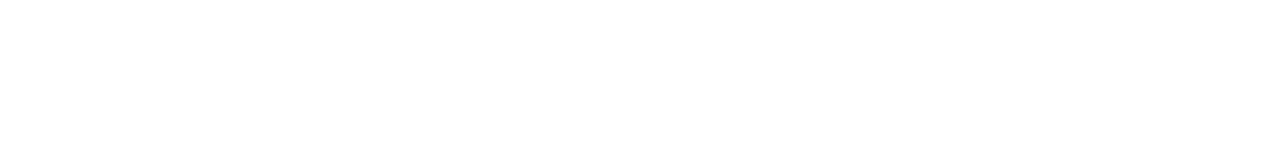
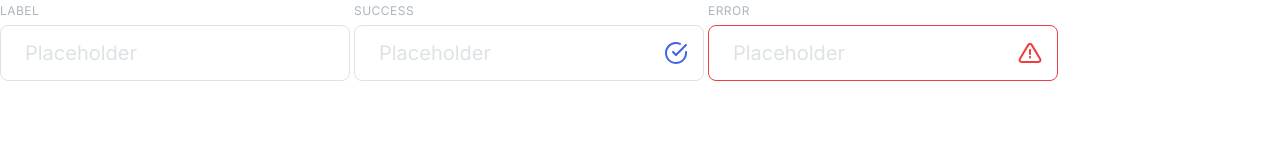
Before and after one commit to js-tasks-ru/htmlcss-20240216_kseniya4, a website: page 07-lection5/04-input/index.html in a window 1280 px wide. Drawn offline with Linux system fonts and the light colour scheme.

Commit message:
added solution for input Lection 5

```diff
--- a/07-lection5/04-input/index.html
+++ b/07-lection5/04-input/index.html
@@ -2,10 +2,28 @@
 <!-- Страница с полем ввода -->
 <html lang="ru">
     <head>
+        <title>Поле ввода</title>
         <link rel="stylesheet" href="../../assets/css/main.css">
         <link rel="stylesheet" href="./input.css">
     </head>
     <body>
-
+        <div class="input">
+            <label for="input-default" class="input__label">Label</label>
+            <input id="input-default" type="text" placeholder="Placeholder" class="input__field"/>
+        </div>
+        <div class="input">
+            <label for="input-success" class="input__label">Success</label>
+            <input id="input-success" type="text" placeholder="Placeholder" class="input__field"/>
+            <svg class="input__icon input__icon_success">
+                <use href="../../assets/images/icons.svg#success"></use>
+            </svg>
+        </div>
+        <div class="input">
+            <label for="input-error" class="input__label">Error</label>
+            <input id="input-error" type="text" placeholder="Placeholder" class="input__field input__field_error"/>
+            <svg class="input__icon input__icon_error">
+                <use href="../../assets/images/icons.svg#error"></use>
+            </svg>
+        </div>
     </body>
 </html>
--- a/07-lection5/04-input/input.css
+++ b/07-lection5/04-input/input.css
@@ -0,0 +1,58 @@
+.input {
+    display: inline-flex;
+    flex-direction: column;
+    gap: 5px;
+    position: relative;
+    width: 350px;
+    height: fit-content;
+}
+.input__label {
+    font-family: 'Inter', sans-serif;
+    font-style: normal;
+    font-weight: 500;
+    font-size: 12px;
+    line-height: 18px;
+    letter-spacing: 0.04em;
+    text-transform: uppercase;
+    color: var(--grey-3);
+}
+.input__icon {
+    position: absolute;
+    width: 24px;
+    height: 24px;
+    bottom: 16px;
+    right: 16px;
+}
+.input__icon_success {
+    color: var(--success);
+}
+.input__icon_error {
+    color: var(--error);
+}
+.input__field {
+    box-sizing: border-box;
+    background: var(--white);
+    border: 1px solid var(--grey-2);
+    border-radius: 8px;
+    height: 56px;
+    width: 100%;
+    font-family: 'Inter', sans-serif;
+    font-style: normal;
+    font-weight: 400;
+    font-size: 20px;
+    line-height: 26px;
+    color: var(--grey-4);
+    padding-left: 24px;
+}
+.input__field::placeholder {
+    color: var(--grey-2);
+}
+.input__field:focus {
+    border: 1px solid var(--primary);
+}
+.input__field:focus-visible {
+    outline: none;
+}
+.input__field_error {
+    border: 1px solid var(--error);
+}
```
